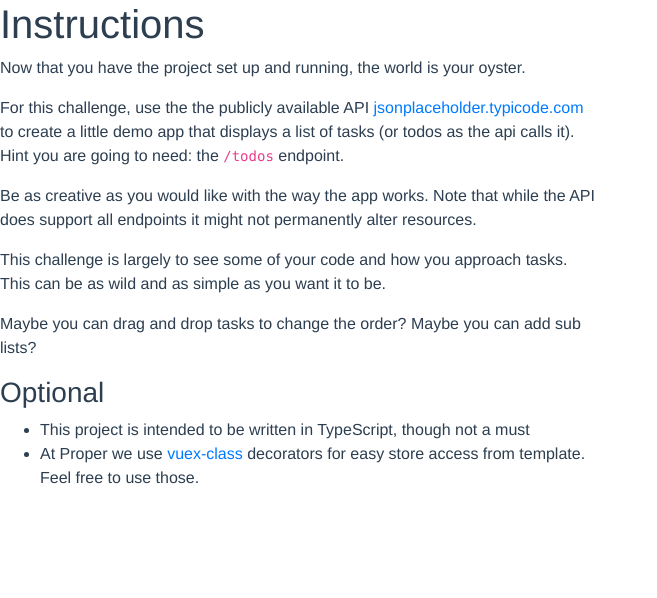
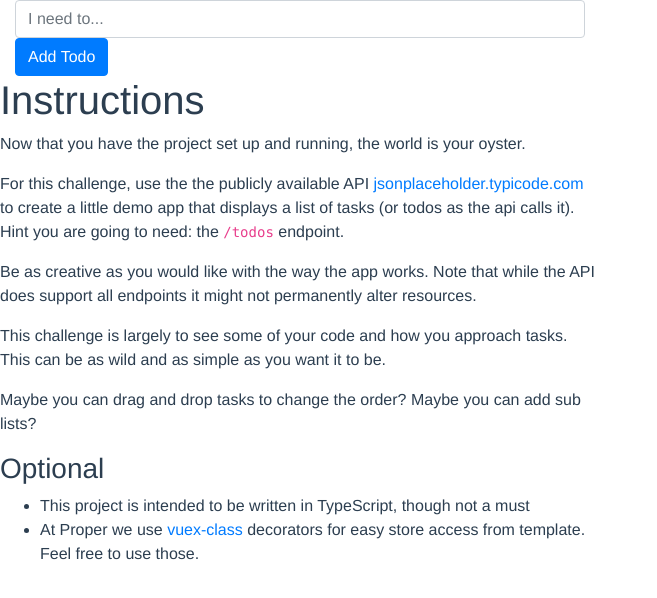
Before and after one commit to shk33/proper-coding-challenge-web, a Vue app: page / in a window 1280 px wide. Shown: the top 598 px of the page, without its empty margins (0-657 px from the left). Built offline with nearby package versions, Linux system fonts and the light colour scheme.

Commit message:
Convert getTodo as ts component

```diff
--- a/src/components/GetTodo.vue
+++ b/src/components/GetTodo.vue
@@ -8,21 +8,22 @@
     </div>
 </template>
 
-<script>
-export default {
-    methods: {
-        getTodo(e) {
-            this.$store.dispatch("getTodo", e.target.value);
-        },
-        addTodo() {
-            this.$store.dispatch("addTodo");
-            this.$store.dispatch("clearTodo");
-        },
-    },
-    computed: {
-        newTodo() {
-            return this.$store.getters.newTodo;
-        },
-    },
-};
+<script lang="ts">
+import { Component, Vue } from "vue-property-decorator";
+
+@Component
+export default class GetTodo extends Vue {
+    public getTodo(e) {
+        this.$store.dispatch("getTodo", e.target.value);
+    }
+
+    public addTodo() {
+        this.$store.dispatch("addTodo");
+        this.$store.dispatch("clearTodo");
+    }
+
+    get newTodo() {
+        return this.$store.getters.newTodo;
+    }
+}
 </script>
--- a/src/views/Home.vue
+++ b/src/views/Home.vue
@@ -1,6 +1,6 @@
 <template>
     <div class="home">
-
+        <GetTodo></GetTodo>
         <h1>Instructions</h1>
 
         <p>
@@ -36,10 +36,14 @@
 
 <script>
 import { Vue, Component } from "vue-property-decorator";
+import GetTodo from "../components/GetTodo.vue";
 
-@Component
+@Component({
+    components: {
+        GetTodo,
+    },
+})
 export default class HomeView extends Vue {
-
 }
 </script>
 
```
